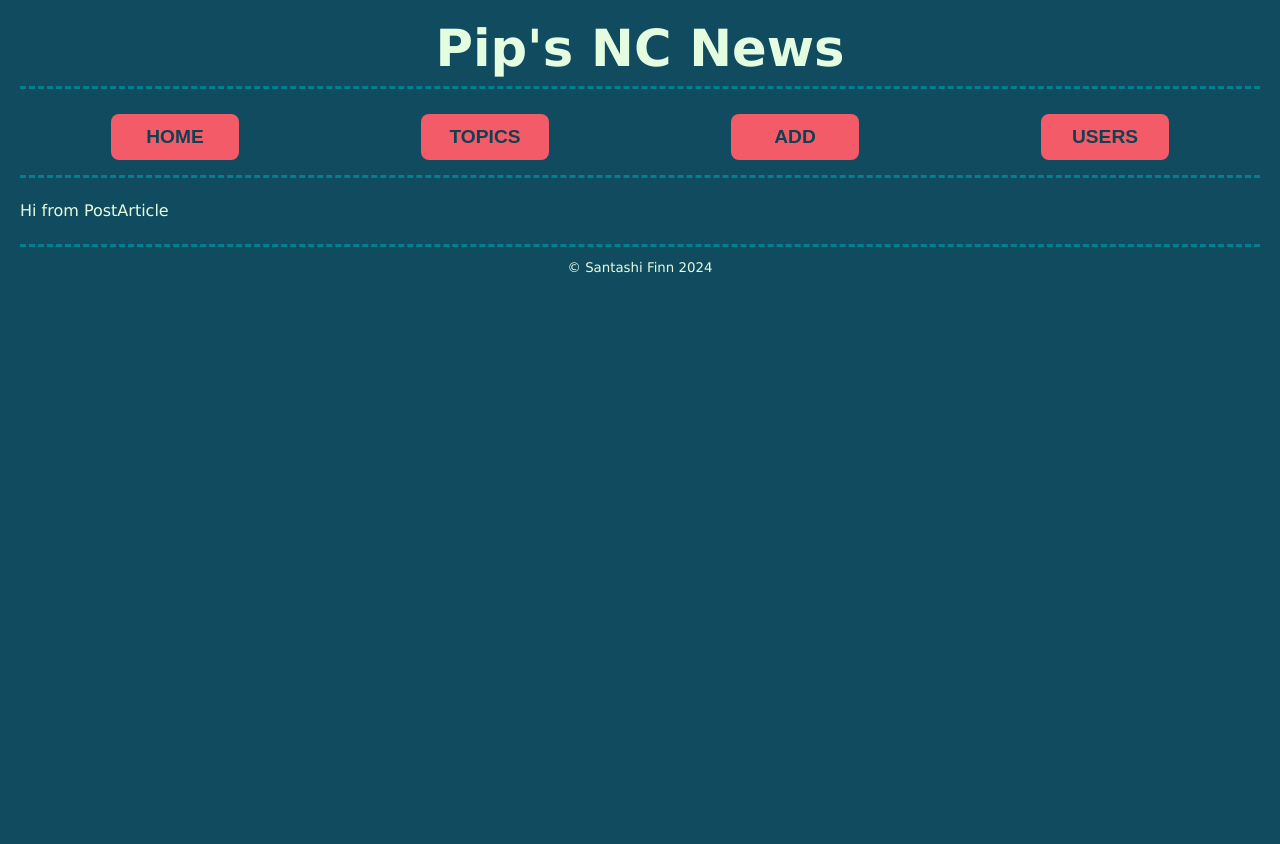
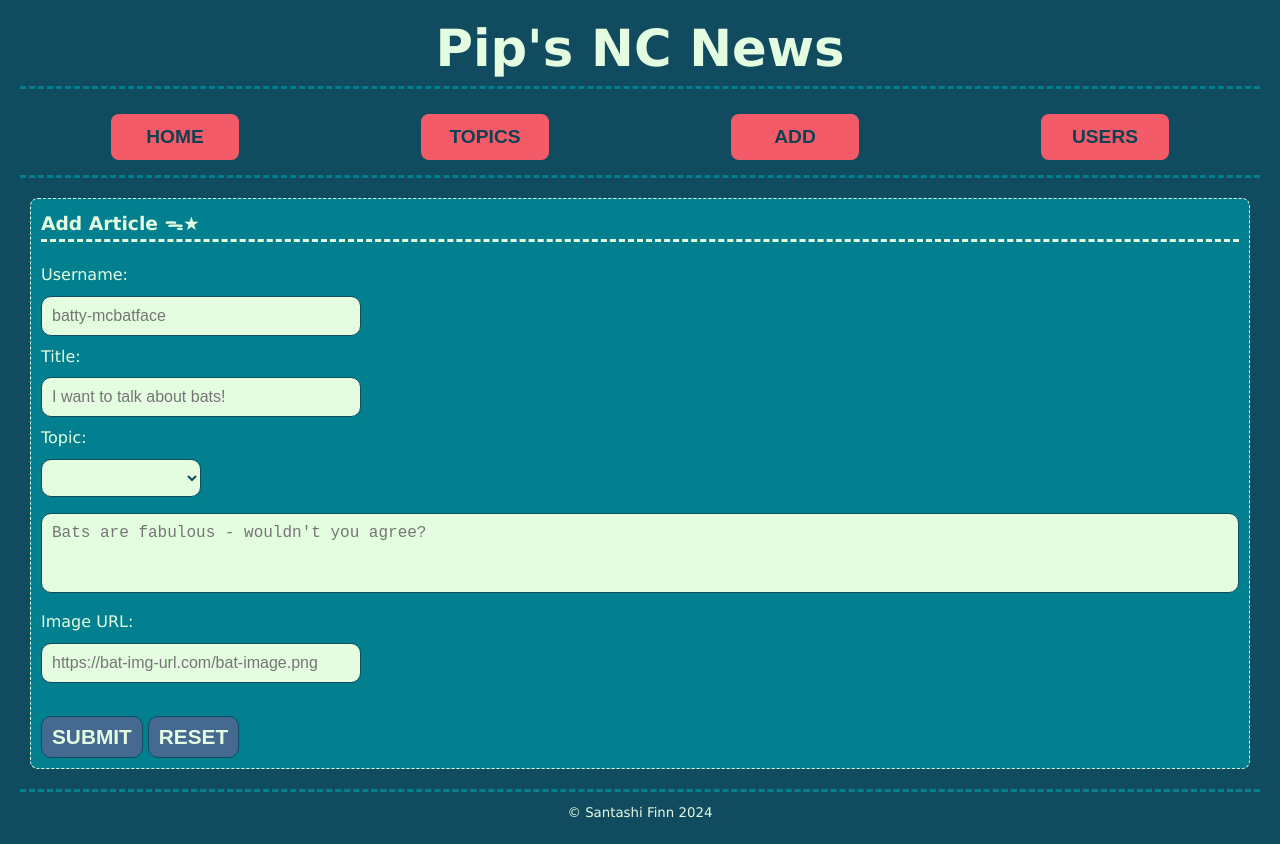
Before and after one commit to santashifinn/fe-nc-news, a React (Vite) app: page /add in a window 1280 px wide. Built offline with nearby package versions, Linux system fonts and the light colour scheme.

Commit message:
kata 10 linking to topics

```diff
--- a/src/components/App.jsx
+++ b/src/components/App.jsx
@@ -25,7 +25,7 @@ function App() {
     },
     {
       path: "/add",
-      element: <PostArticle />,
+      element: <PostArticle topics={topics} />,
     },
     {
       path: "/users",
--- a/src/components/ArticleCard.jsx
+++ b/src/components/ArticleCard.jsx
@@ -14,6 +14,7 @@ const ArticleCard = ({ article }) => {
         <span className="article-text-smol">
           {prettyTimestamp(article.created_at)}
         </span>
+        <span id="article-list-card-spacer"> </span>
         <br />
         <Link to={`/articles/${article.article_id}`}>
           <span className="article-text-title">{article.title}</span>
--- a/src/components/PostArticle.jsx
+++ b/src/components/PostArticle.jsx
@@ -1,9 +1,125 @@
-const PostArticle = () => {
+import { useState, useEffect } from "react";
+import { useNavigate } from "react-router";
+import { postArticle } from "../api";
+
+const PostArticle = ({ topics }) => {
+  const [newArticle, setNewArticle] = useState({
+    author: "",
+    title: "",
+    body: "",
+    topic: "",
+    article_img_url: "",
+  });
+  const navigate = useNavigate();
+
+  const handleChange = (event) => {
+    const { name, value } = event.target;
+    setNewArticle({ ...newArticle, [name]: value });
+  };
+
+  const handleSubmit = (event) => {
+    event.preventDefault();
+
+    postArticle(newArticle).catch((err) => {
+      setError(
+        <span className="article-text-smol">
+          Article creation failed! Please try again!
+        </span>
+      );
+    });
+    setTimeout(() => {
+      navigate("/");
+    }, 1000);
+  };
+
+  const handleReset = () => {
+    setNewArticle({
+      author: "",
+      title: "",
+      body: "",
+      topic: "",
+      article_img_url: "",
+    });
+  };
+
   return (
     <>
-      <div>
-        <p>Hi from PostArticle</p>
-      </div>
+      <section className="comment-topic-add">
+        <h3>Add Article ᯓ★</h3>
+
+        <form className="comment-topic-form" onSubmit={handleSubmit}>
+          <label htmlFor="article-author">Username: </label>
+          <br />
+          <input
+            type="text"
+            id="article-author"
+            name="author"
+            required
+            onChange={handleChange}
+            value={newArticle.author}
+            placeholder="batty-mcbatface"
+          ></input>
+          <br />
+          <label htmlFor="article-title">Title: </label>
+          <br />
+          <input
+            type="text"
+            id="article-title"
+            name="title"
+            required
+            onChange={handleChange}
+            value={newArticle.title}
+            placeholder="I want to talk about bats!"
+          ></input>
+          <br />
+          <label htmlFor="article-topic">Topic: </label>
+          <br />
+          <select
+            id="article-topic"
+            name="topic"
+            required
+            onChange={(event) => {
+              handleChange(event);
+            }}
+            value={newArticle.topic}
+          >
+            {topics.map((topic, index) => {
+              return (
+                <option key={index}>
+                  {topic.slug.charAt(0).toUpperCase() + topic.slug.slice(1)}
+                </option>
+              );
+            })}
+          </select>
+          <br />
+          <textarea
+            id="article-body"
+            name="body"
+            required
+            onChange={handleChange}
+            value={newArticle.description}
+            placeholder="Bats are fabulous - wouldn't you agree?"
+          ></textarea>
+          <br />
+          <label htmlFor="article-article_img_url">Image URL: </label>
+          <br />
+          <input
+            type="text"
+            id="article-article_img_url"
+            name="article_img_url"
+            required
+            onChange={handleChange}
+            value={newArticle.slug}
+            placeholder="https://bat-img-url.com/bat-image.png"
+          ></input>
+          <br />
+          <br />
+          <button type="submit">SUBMIT</button>{" "}
+          <button type="reset" onClick={handleReset}>
+            RESET
+          </button>
+        </form>
+      </section>
     </>
   );
 };
--- a/src/components/PostComment.jsx
+++ b/src/components/PostComment.jsx
@@ -49,11 +49,11 @@ const PostComment = ({ comments, setComments }) => {
 
   return (
     <>
-      <section id="comment-add">
-        <h3>Add ᯓ★</h3>
+      <section className="comment-topic-add">
+        <h3>Add Comment ᯓ★</h3>
 
-        <form id="comment-form" onSubmit={handleSubmit}>
-          <label htmlFor="">Username: </label>
+        <form className="comment-topic-form" onSubmit={handleSubmit}>
+          <label htmlFor="comment-username">Username: </label>
           <br />
           <input
             type="text"
@@ -62,9 +62,10 @@ const PostComment = ({ comments, setComments }) => {
             required
             onChange={handleChange}
             value={newComment.username}
+            placeholder="batty-mcbatface"
           ></input>
           <br />
-          <label htmlFor="">Comment: </label>
+          <label htmlFor="comment-body">Comment: </label>
           <br />
           <textarea
             id="comment-body"
@@ -72,6 +73,7 @@ const PostComment = ({ comments, setComments }) => {
             required
             onChange={handleChange}
             value={newComment.body}
+            placeholder="I think bats would really be into this."
           ></textarea>
           <br />
           <button type="submit">SUBMIT</button>{" "}
--- /dev/null
+++ b/src/components/PostTopic.jsx
@@ -0,0 +1,88 @@
+import { useState, useEffect } from "react";
+import { postTopic } from "../api";
+
+const PostTopic = ({ topics, setTopics, setTopicFormHidden }) => {
+  const [newTopic, setNewTopic] = useState({
+    slug: "",
+    description: "",
+  });
+
+  const handleChange = (event) => {
+    const { name, value } = event.target;
+    setNewTopic({ ...newTopic, [name]: value });
+  };
+
+  const handleSubmit = (event) => {
+    event.preventDefault();
+
+    postTopic(newTopic)
+      //   .then((newTopic) => {
+      //     setTopics((topics) => [newTopic, ...topics]);
+      //   })
+      .catch((err) => {
+        setError(
+          <span className="article-text-smol">
+            Topic creation failed! Please try again!
+          </span>
+        );
+      });
+    setNewTopic({
+      slug: "",
+      description: "",
+    });
+  };
+
+  const handleReset = () => {
+    setNewTopic({
+      slug: "",
+      description: "",
+    });
+  };
+
+  const handleXClick = () => {
+    setTopicFormHidden(true);
+  };
+
+  return (
+    <>
+      <section className="comment-topic-add">
+        <button className="x-button" onClick={handleXClick}>
+          ✘
+        </button>
+        <h3>Add Topic ᯓ★</h3>
+
+        <form className="comment-topic-form" onSubmit={handleSubmit}>
+          <label htmlFor="topic-slug">Topic: </label>
+          <br />
+          <input
+            type="text"
+            id="topic-slug"
+            name="slug"
+            required
+            onChange={handleChange}
+            value={newTopic.slug}
+            placeholder="Bats"
+          ></input>
+          <br />
+          <label htmlFor="topic-description">Description: </label>
+          <br />
+          <textarea
+            id="topic-description"
+            name="description"
+            required
+            onChange={handleChange}
+            value={newTopic.description}
+            placeholder="Nocturnal winged wonders"
+          ></textarea>
+          <br />
+          <button type="submit">SUBMIT</button>{" "}
+          <button type="reset" onClick={handleReset}>
+            RESET
+          </button>
+        </form>
+      </section>
+    </>
+  );
+};
+
+export default PostTopic;
--- a/src/components/SingleArticleCard.jsx
+++ b/src/components/SingleArticleCard.jsx
@@ -12,17 +12,21 @@ const SingleArticleCard = ({ article, loading }) => {
         </div>
       ) : (
         <div className="article-card">
+          <Link to={`/articles?topic=${article.topic}`}>
             <span className="article-text-smol">
               {"/"}
               {article.topic}
-          </span>{" "}
+            </span>
+          </Link>{" "}
           <span className="article-text-smol">{article.created_at}</span>
           <br />
           <span className="article-text-title">{article.title}</span>
+          <Link to={"/users"}>
             <span className="article-text-author">
               {"↪ "}
               {article.author}
             </span>
+          </Link>
           <br />
           <span className="article-card-image">
             <img src={article.article_img_url} alt="description here" />
--- a/src/components/Topics.jsx
+++ b/src/components/Topics.jsx
@@ -15,7 +15,7 @@ const Topics = ({ topics, setTopics }) => {
 
   return (
     <>
-      <TopicList topics={topics} loading={loading} />
+      <TopicList topics={topics} setTopics={setTopics} loading={loading} />
     </>
   );
 };
--- a/src/components/UserList.jsx
+++ b/src/components/UserList.jsx
@@ -9,6 +9,7 @@ const UserList = ({ users, loading }) => {
         </div>
       ) : (
         <section className="user-list">
+          <h2>Users</h2>
           {loading ? (
             <span className="loader"></span>
           ) : (
--- a/src/index.css
+++ b/src/index.css
@@ -167,8 +167,11 @@ h1 {
 .article-text-title {
   font-size: 1em;
   font-weight: 600;
+  margin: 5px;
+}
+
+#article-list-card-spacer {
   line-height: 2.4;
-  margin: 10px;
 }
 
 .article-text-author {
@@ -197,7 +200,8 @@ h1 {
   outline: inherit;
 }
 
-#comment-add {
+.comment-topic-add {
+  position: relative;
   background-color: #028090ff;
   border: 1px dashed #e4fde1ff;
   border-radius: 8px;
@@ -206,16 +210,16 @@ h1 {
   margin: 10px;
 }
 
-#comment-add h3 {
+.comment-topic-add h3 {
   margin-bottom: 20px;
   border-bottom: 3px dashed #e4fde1ff;
 }
 
-#comment-form label {
+.comment-topic-form label {
   text-align: left;
 }
 
-#comment-form input[type="text"] {
+.comment-topic-form input[type="text"] {
   font-size: 1em;
   padding: 10px;
   margin: 8px 0;
@@ -227,11 +231,11 @@ h1 {
   color: #114b5fff;
 }
 
-#comment-form input[type="text"]:focus {
+.comment-topic-form input[type="text"]:focus {
   border: 1px dashed #f45b69ff;
 }
 
-#comment-form textarea {
+.comment-topic-form textarea {
   font-size: 1em;
   padding: 10px;
   margin: 8px 0;
@@ -245,11 +249,35 @@ h1 {
   resize: none;
 }
 
-#comment-form textarea:focus {
+.comment-topic-form textarea:focus {
   border: 1px dashed #f45b69ff;
 }
 
-#comment-form button {
+
+
+.comment-topic-form select {
+  color: #114b5fff;
+  background-color: #e4fde1ff;
+  cursor: pointer;
+  transition: border-color 0.3s;
+  font-size: 1em;
+  margin: 8px 0;
+  height: 2.4em;
+  width: 10em;
+  box-sizing: border-box;
+  border: 1px solid #114b5fff;
+  border-radius: 10px;
+}
+
+.comment-topic-form select:focus {
+  outline: 4px auto #e4fde1ff;
+}
+
+
+
+
+
+.comment-topic-form button {
   font-size: 1.3em;
   font-weight: 600;
   color: inherit;
@@ -260,8 +288,8 @@ h1 {
   cursor: pointer;
 }
 
-#comment-form button:hover,
-#comment-form button:focus {
+.comment-topic-form button:hover,
+.comment-topic-form button:focus {
   border: 1px solid #f45b69ff;
 }
 
@@ -307,6 +335,46 @@ h1 {
 .topic-card h3 {
   border-bottom: 1px solid #e4fde1ff;
   margin-bottom: 5px;
+}
+
+#add-topic {
+  display: flex;
+  justify-content: center;
+}
+
+#add-topic-button {
+  color: #e4fde1ff;
+  background-color: rgb(15, 65, 82);
+  font-size: 1.2em;
+  font-weight: 600;
+  border: 2px solid #e4fde1ff;
+  border-radius: 8px;
+  padding: 10px;
+  margin: 5px;
+  width: 20rem;
+  cursor: pointer;
+  transition: border-color 0.3s;
+}
+
+#add-topic button:hover {
+  border-color: #f45b69ff;
+}
+
+#add-topic button:focus {
+  outline: 4px auto -webkit-focus-ring-color;
+}
+
+.x-button {
+  position: absolute;
+  top: 5px;
+  right: 10px;
+  background: none;
+  color: #e4fde1ff;
+  border: none;
+  padding: 0;
+  font: inherit;
+  cursor: pointer;
+  outline: inherit;
 }
 
 .user-list {
```
Also changed, not shown: src/api.js (+10 -0 lines), src/components/TopicList.jsx (+24 -1 lines). Lines whose indentation alone changed are shown as unchanged.
